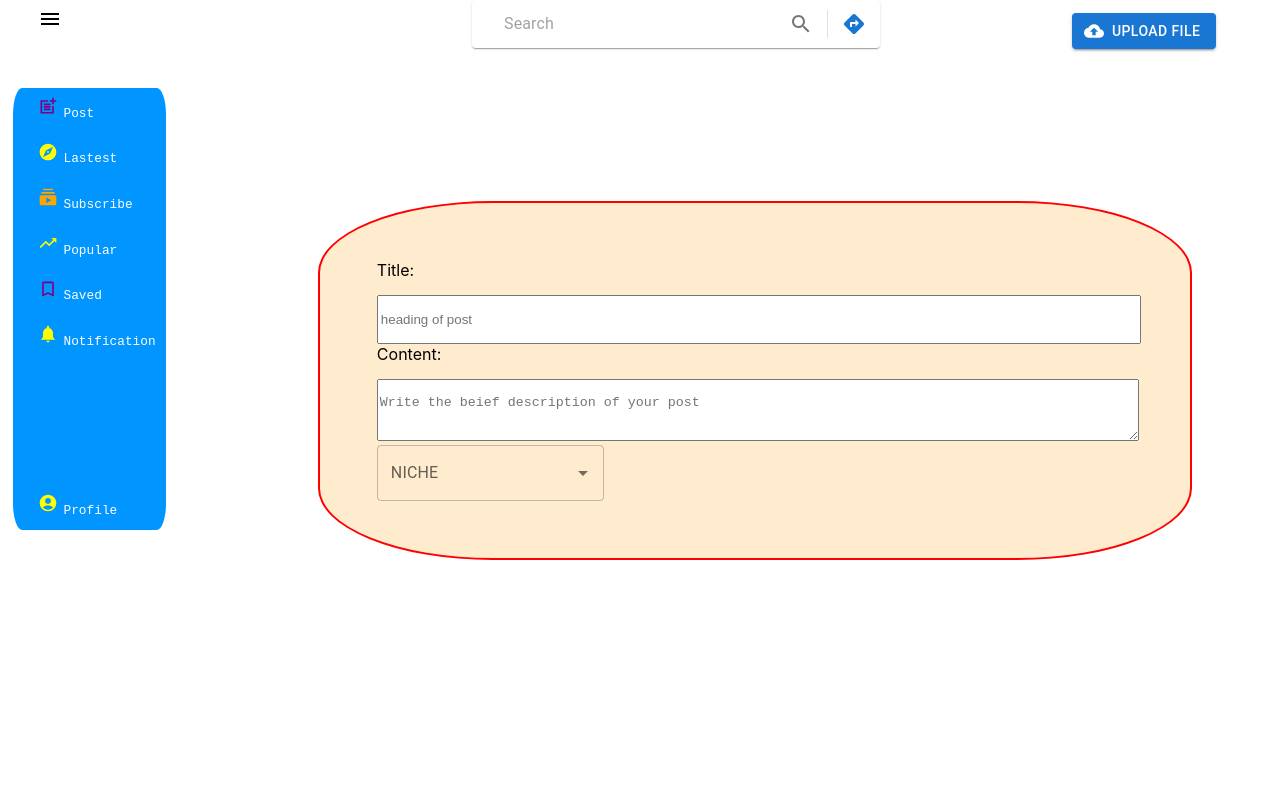
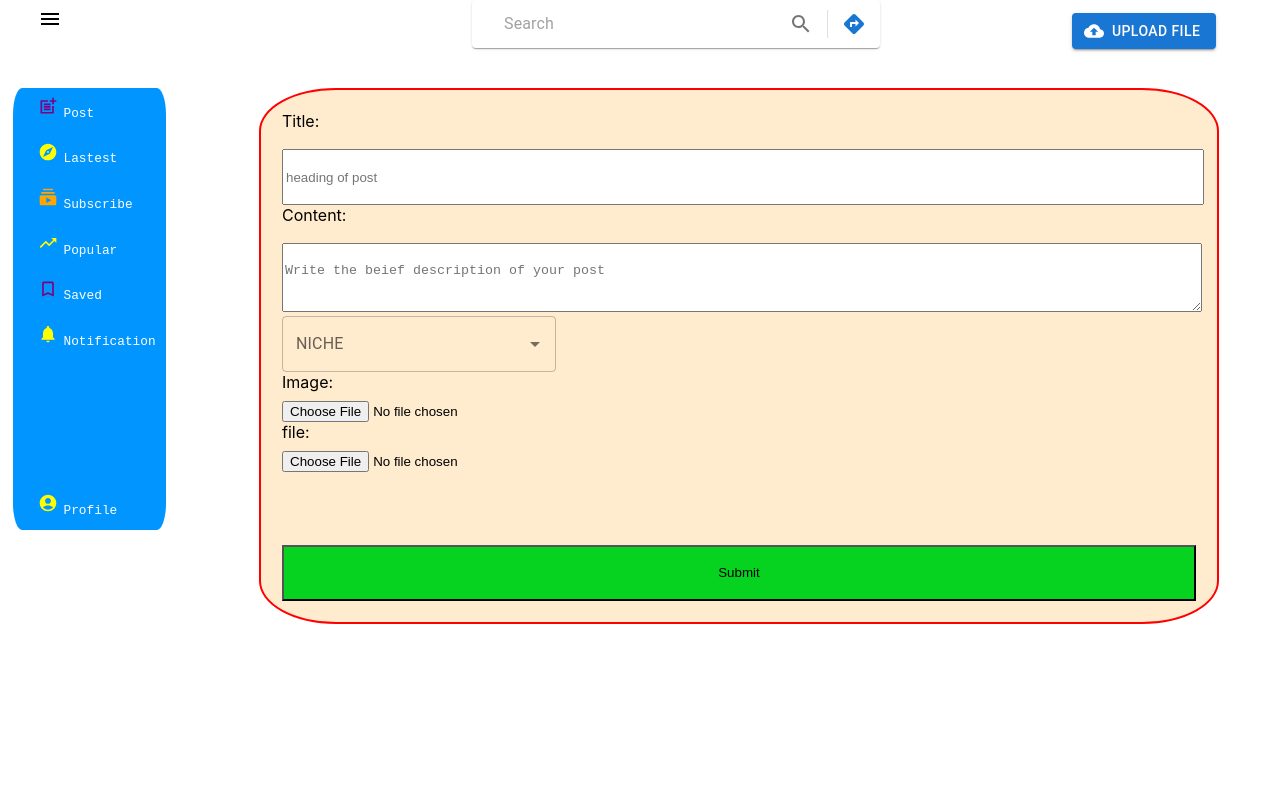
Before and after one commit to Raushankumar-prog/Zealblog, a React (Create React App) app in the folder fronted/: page /createpost in a window 1280 px wide. Shown: the top 800 px of the page. Built offline with nearby package versions, Linux system fonts and the light colour scheme.

Commit message:
connecting the createpost with its backend

```diff
--- a/fronted/src/App.css
+++ b/fronted/src/App.css
@@ -47,5 +47,7 @@
 
 .glance{
      padding-top: 3%;
-     padding-left:3%
+     padding-left:3%;
+     width:90%;
+     overflow: hidden;
 }
--- a/fronted/src/Components/Glance/glance.css
+++ b/fronted/src/Components/Glance/glance.css
@@ -240,8 +240,3 @@ height: 40%;
     text-decoration: none;
     color: blue;
 }
-
-.glance{
-
-    padding-bottom: 3%;
-}
--- a/fronted/src/Components/left/leftcomponent/home/home.css
+++ b/fronted/src/Components/left/leftcomponent/home/home.css
@@ -0,0 +1,8 @@
+.form-control-image{
+     margin-top:1%;
+
+}
+.postlabel{
+      margin-top:1%;
+
+}
--- a/fronted/src/Components/left/leftcomponent/home/home.js
+++ b/fronted/src/Components/left/leftcomponent/home/home.js
@@ -2,6 +2,8 @@
 import './home.css';
 import TextField from '@mui/material/TextField';
 import Autocomplete from '@mui/material/Autocomplete';
+import { makeRequest } from '../../../fetch/fetch';
+
 const nichetype=[
   { label: 'Space'},
    { label: 'war'},
@@ -18,8 +20,36 @@ const nichetype=[
 
 
  ];
+
 const Home = () => {
 
+  const handleSubmit = async () => {
+    const title = document.getElementById('posttitle').value;
+    const content = document.getElementById('content').value;
+    const nichetypeValue = document.getElementById('combo-box-demo').value;
+    const imageFile = document.getElementById('postimage').files[0];
+    const textFile = document.getElementById('fileuploaded').files[0];
+
+    try {
+      const formData = new FormData();
+      formData.append('title', title);
+      formData.append('content', content);
+      formData.append('nichetype', nichetypeValue);
+      formData.append('image', imageFile);
+      formData.append('file', textFile);
+
+      // Use the makeRequest function to make the API request
+      const response = await makeRequest('/createpost', 'POST', formData);
+
+      if (response.success) {
+        console.log('Post created successfully:', response.post);
+      } else {
+        console.error('Failed to create post:', response.error);
+      }
+    } catch (error) {
+      console.error('Error submitting the form:', error);
+    }
+  };
     return ( <div id="form">
         <div className="form-group">
                 <label htmlFor="title">Title:</label><br/>
@@ -49,7 +79,29 @@ const Home = () => {
       renderInput={(params) => <TextField {...params} label="NICHE" />}
     />
             </div>
-
+     <div className="form-group">
+                <label htmlFor="title"  className='postlabel'>Image:</label><br/>
+                <input
+                    type="file"
+                    placeholder="heading of post"
+                    id="postimage"
+                    className="form-control-image"
+                    accept='image/*'
+                />
+                </div>
+                 <div className="form-group">
+                <label htmlFor="title" className='postlabel'>file:</label><br/>
+                <input
+                    type="file"
+                    placeholder="heading of post"
+                    id="fileuploaded"
+                    className="form-control-image"
+                    accept='.txt'
+                />
+                  <button type="button" className="btn-primary" onClick={handleSubmit}>
+              Submit
+            </button>
+                </div>
     </div> );
 }
 
--- a/fronted/src/Components/left/leftcomponent/profile/profile.css
+++ b/fronted/src/Components/left/leftcomponent/profile/profile.css
@@ -1,10 +1,20 @@
 #form{
     border:2px solid red;
-   margin:60%;
-   width:400%;
+   margin-left:5%;
+   width:85%;
    height:100%;
-    padding:30%;
-    border-radius: 20%;
+    padding:2%;
+    border-radius:8%;
+    background-color: blanchedalmond;
+}
+#formlogin{
+    border: 2px solid red;
+    margin-left: 22%;
+    width: 85%;
+    height: 100%;
+    padding: 2%;
+    margin-top: 20%;
+    border-radius: 8%;
     background-color: blanchedalmond;
 }
 .form-control{
@@ -21,3 +31,6 @@ padding-top: 2%;
     padding-top:2%;
     padding-bottom: 2%;
 }
+#profilebox{
+     width:60%;
+}
--- a/fronted/src/Components/left/leftcomponent/profile/profile.js
+++ b/fronted/src/Components/left/leftcomponent/profile/profile.js
@@ -42,11 +42,11 @@ const Profile = () => {
   }, []);
 
   return (
-    <div>
+    <div id="profilebox">
       {checkusername ? (
         <div id="content"><Channel /></div>
       ) : (
-        <div id="form">
+        <div id="formlogin">
           <form>
             <div className="form-group">
               <label htmlFor="username">Username:</label><br/>
```
